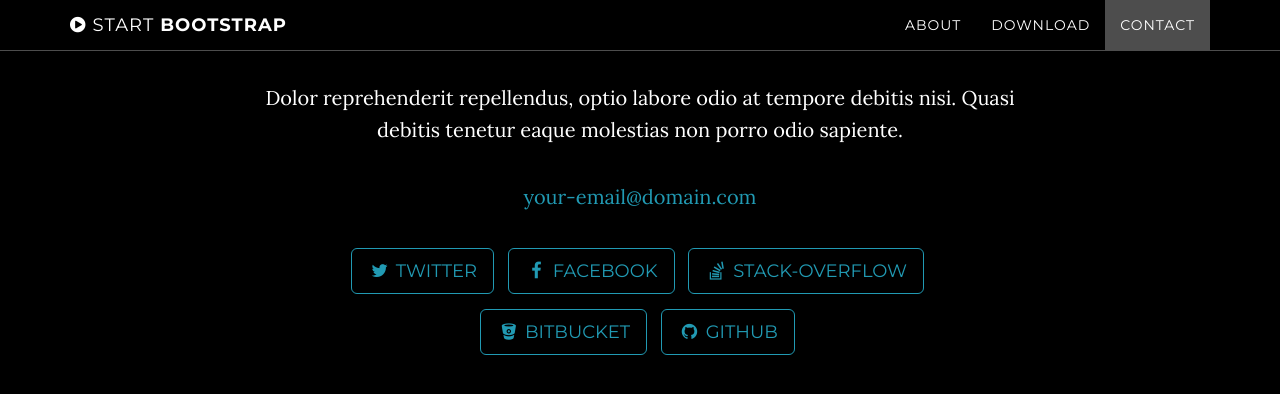
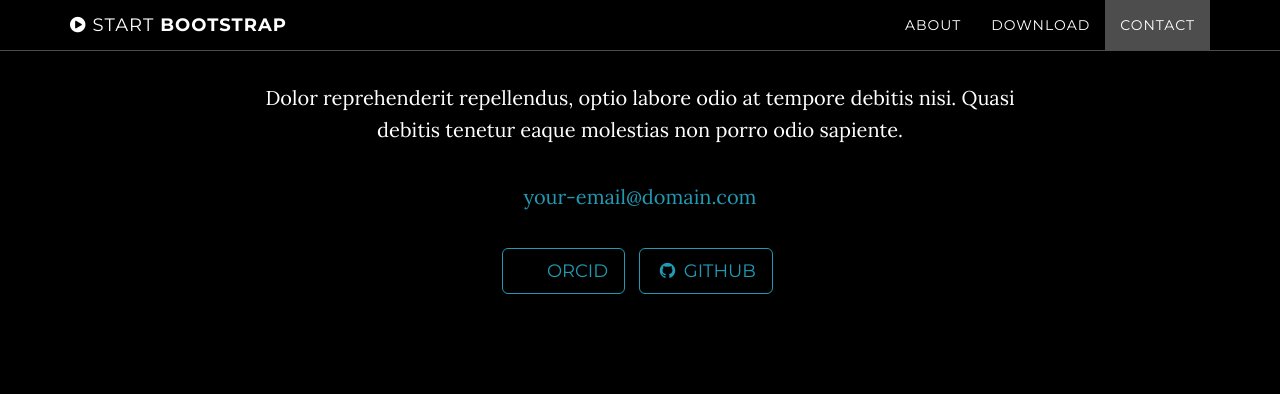
Before and after one commit to kozload/kozload.github.io, a Jekyll site: the page built from index.html, in a window 1280 px wide and 900 px high, scrolled down 2331 px. Shown: the top 394 px of the window. Built offline with Jekyll 4.4.1, drawn with Linux system fonts in a browser that asks for light colours.

Commit message:
Update _config.yml

```diff
--- a/_config.yml
+++ b/_config.yml
@@ -14,16 +14,10 @@
 
 # Social networks usernames (many more available: google-plus, flickr, dribbble, pinterest, instagram, tumblr, linkedin, etc.)
 social:
-  - title: twitter
-    url: https://twitter.com/SBootstrap
-  - title: facebook
-    url:
-  - title: stack-overflow
-    url: http://stackoverflow.com/questions/tagged/jekyll
-  - title: bitbucket
-    url: http://bitbucket.org/jekyll
+  - title: orcid
+    url: https://orcid.org/0000-0002-1346-2365
   - title: github
-    url: https://github.com/IronSummitMedia/startbootstrap
+    url: https://github.com/kozload
 
 # Build settings
 markdown: kramdown
```
